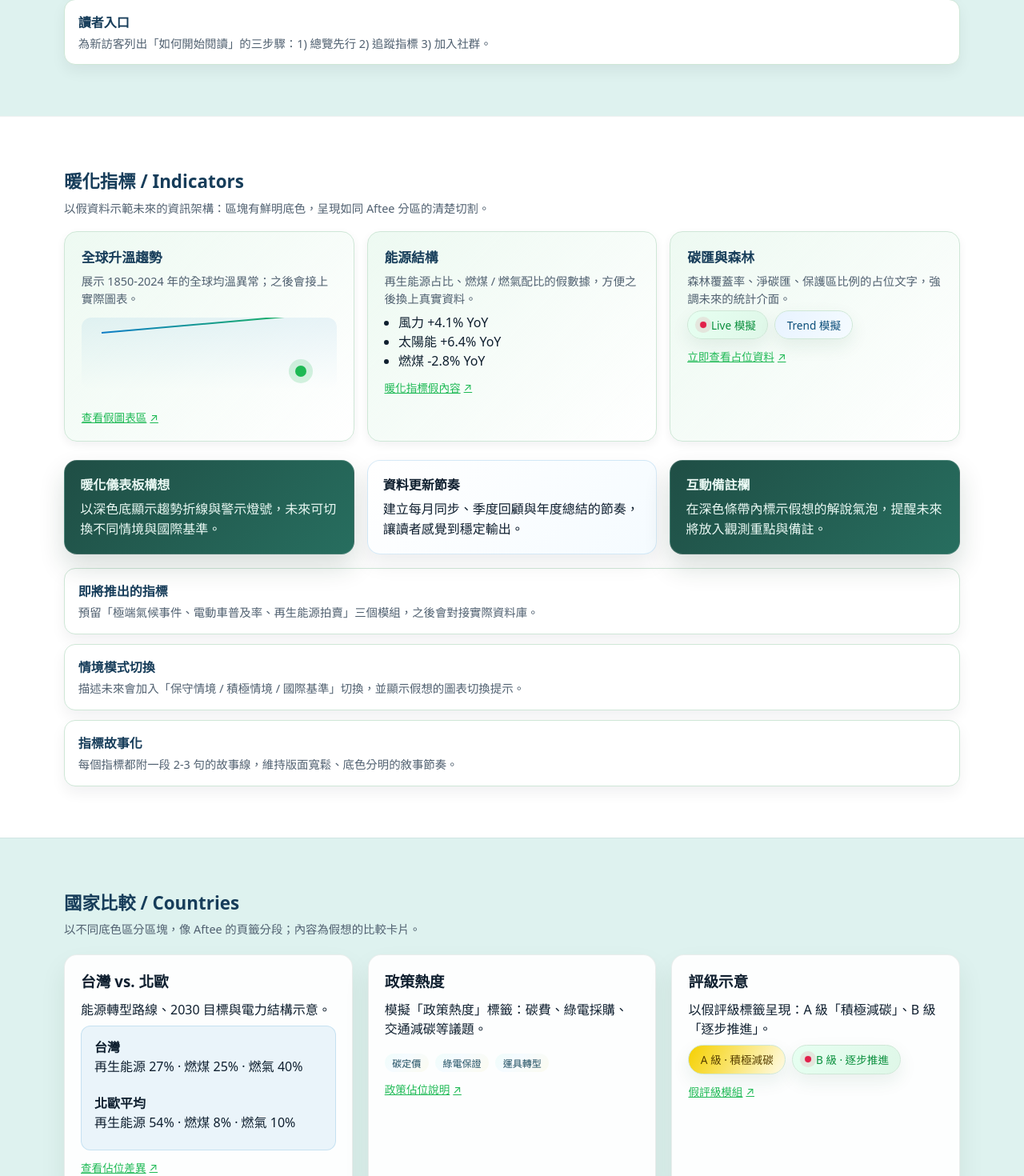
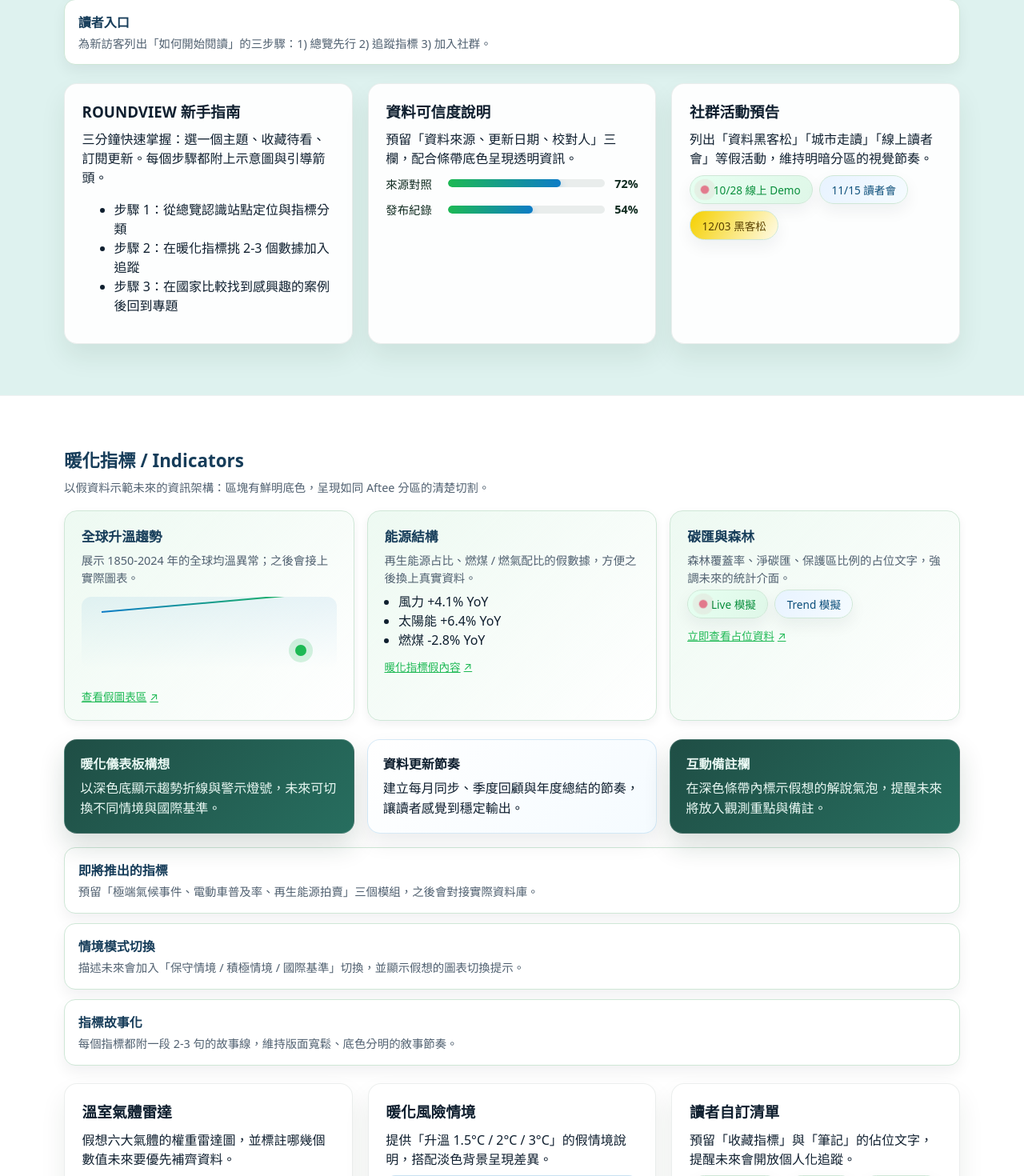
Before and after one commit to thomas0117/roundview, a Next.js app: page / in a window 1280 px wide. Shown: the part 1292-2762 px from the top of the page at 80% size. Built offline with nearby package versions, Linux system fonts and the light colour scheme.

Commit message:
Expand placeholder content across section bands

```diff
--- a/app/page.tsx
+++ b/app/page.tsx
@@ -152,6 +152,47 @@ export default function HomePage() {
               <p>為新訪客列出「如何開始閱讀」的三步驟：1) 總覽先行 2) 追蹤指標 3) 加入社群。</p>
             </div>
           </div>
+
+          <div className="band-grid">
+            <div className="band-card">
+              <h3>ROUNDVIEW 新手指南</h3>
+              <p>三分鐘快速掌握：選一個主題、收藏待看、訂閱更新。每個步驟都附上示意圖與引導箭頭。</p>
+              <ul>
+                <li>步驟 1：從總覽認識站點定位與指標分類</li>
+                <li>步驟 2：在暖化指標挑 2-3 個數據加入追蹤</li>
+                <li>步驟 3：在國家比較找到感興趣的案例後回到專題</li>
+              </ul>
+            </div>
+            <div className="band-card">
+              <h3>資料可信度說明</h3>
+              <p>預留「資料來源、更新日期、校對人」三欄，配合條帶底色呈現透明資訊。</p>
+              <div className="progress-rows">
+                <div className="progress-row">
+                  <span>來源對照</span>
+                  <div className="progress-bar">
+                    <span style={{ width: '72%' }} />
+                  </div>
+                  <span className="progress-number">72%</span>
+                </div>
+                <div className="progress-row">
+                  <span>發布紀錄</span>
+                  <div className="progress-bar">
+                    <span style={{ width: '54%' }} />
+                  </div>
+                  <span className="progress-number">54%</span>
+                </div>
+              </div>
+            </div>
+            <div className="band-card">
+              <h3>社群活動預告</h3>
+              <p>列出「資料黑客松」「城市走讀」「線上讀者會」等假活動，維持明暗分區的視覺節奏。</p>
+              <div className="pill-stack">
+                <span className="pill pill-live">10/28 線上 Demo</span>
+                <span className="pill pill-trend">11/15 讀者會</span>
+                <span className="pill pill-spotlight">12/03 黑客松</span>
+              </div>
+            </div>
+          </div>
         </div>
       </section>
 
@@ -226,6 +267,41 @@ export default function HomePage() {
             <div className="stripe">
               <h4>指標故事化</h4>
               <p>每個指標都附一段 2-3 句的故事線，維持版面寬鬆、底色分明的敘事節奏。</p>
+            </div>
+          </div>
+
+          <div className="band-grid">
+            <div className="band-card">
+              <h3>溫室氣體雷達</h3>
+              <p>假想六大氣體的權重雷達圖，並標註哪幾個數值未來要優先補齊資料。</p>
+              <ul className="mini-list">
+                <li>CO₂ · 主要減碳目標</li>
+                <li>CH₄ · 農業與廢棄物場域</li>
+                <li>N₂O · 工業製程與肥料</li>
+              </ul>
+            </div>
+            <div className="band-card">
+              <h3>暖化風險情境</h3>
+              <p>提供「升溫 1.5°C / 2°C / 3°C」的假情境說明，搭配淡色背景呈現差異。</p>
+              <div className="comparison-row">
+                <div>
+                  <strong>升溫 1.5°C</strong>
+                  <p>低度衝擊、城市韌性案例</p>
+                </div>
+                <div>
+                  <strong>升溫 3°C</strong>
+                  <p>高衝擊、需要示警標籤</p>
+                </div>
+              </div>
+            </div>
+            <div className="band-card">
+              <h3>讀者自訂清單</h3>
+              <p>預留「收藏指標」與「筆記」的佔位文字，提醒未來會開放個人化追蹤。</p>
+              <div className="pill-stack">
+                <span className="pill">收藏 5 個指標</span>
+                <span className="pill">建立提醒</span>
+                <span className="pill">分享給團隊</span>
+              </div>
             </div>
           </div>
         </div>
@@ -304,6 +380,32 @@ export default function HomePage() {
             <div className="stripe">
               <h4>比較方法</h4>
               <p>解釋會採用 <strong>相對進展</strong> 與 <strong>絕對排放</strong> 雙軸比較，並提供下載 CSV 的占位文字。</p>
+            </div>
+          </div>
+
+          <div className="band-grid">
+            <div className="band-card">
+              <h3>政策節奏時間表</h3>
+              <p>以季度為單位列出假想法規、補助公告與公聽會，維持深淺交錯的視覺分隔。</p>
+              <ul>
+                <li>Q1：碳費草案公佈 · 產業座談</li>
+                <li>Q2：再生能源競標說明會 · 示範城市</li>
+                <li>Q3：運具轉型路線圖 · 大眾參與</li>
+              </ul>
+            </div>
+            <div className="band-card">
+              <h3>焦點國家故事</h3>
+              <p>假設選出三個焦點國家，提供「為何值得關注」的短段落。</p>
+              <div className="pill-stack">
+                <span className="pill pill-trend">丹麥 · 風電出口</span>
+                <span className="pill pill-live">澳洲 · 新礦區爭議</span>
+                <span className="pill pill-spotlight">台灣 · 港口轉型</span>
+              </div>
+            </div>
+            <div className="band-card">
+              <h3>下載與 API 占位</h3>
+              <p>在此提醒未來會開放 CSV、JSON 與圖表內嵌的按鈕，方便媒體引用。</p>
+              <Link className="btn-link" href="/countries#download">提前預覽導出格式</Link>
             </div>
           </div>
         </div>
@@ -396,6 +498,41 @@ export default function HomePage() {
               <p>提供贊助、媒合、共筆三種支持方式，維持條帶交錯的版型方便閱讀。</p>
             </div>
           </div>
+
+          <div className="band-grid">
+            <div className="band-card">
+              <h3>工作方式</h3>
+              <p>描述站點用「雙週沖刺 + 月度回顧」的節奏運作，並在每次釋出時附上透明的 Change Log。</p>
+              <ul>
+                <li>雙週：前端版面 / 指標模型更新</li>
+                <li>月度：社群回饋整理 · 體驗測試</li>
+                <li>季度：方向校正與合作夥伴對齊</li>
+              </ul>
+            </div>
+            <div className="band-card">
+              <h3>教學計畫</h3>
+              <p>先放上「資料視覺化工作坊」「開放資料教室」的佔位，後續會換成實際活動連結。</p>
+              <div className="pill-stack">
+                <span className="pill">資料清理 101</span>
+                <span className="pill">故事線設計</span>
+                <span className="pill">開源貢獻入門</span>
+              </div>
+            </div>
+            <div className="band-card">
+              <h3>社群回饋牆</h3>
+              <p>展示假想的感謝名單與留言，強調明亮底色與條帶交錯的社群氛圍。</p>
+              <div className="stripe-grid">
+                <div className="stripe">
+                  <h4>來自讀者 A</h4>
+                  <p>「期待看到更多城市案例，下次更新想看電力資料！」</p>
+                </div>
+                <div className="stripe">
+                  <h4>來自夥伴 B</h4>
+                  <p>「樂於協助資料校對，這個版面很清楚！」</p>
+                </div>
+              </div>
+            </div>
+          </div>
         </div>
       </section>
     </>
```
